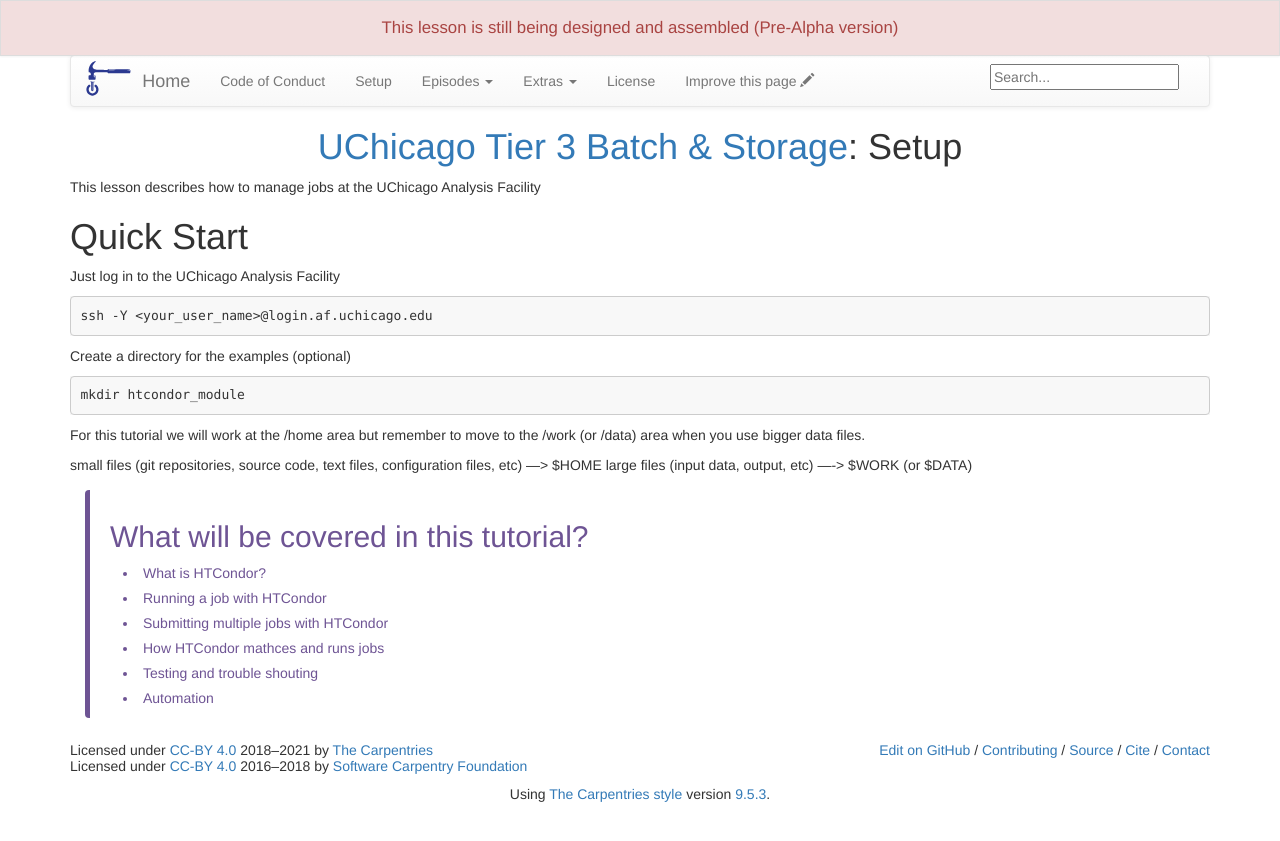
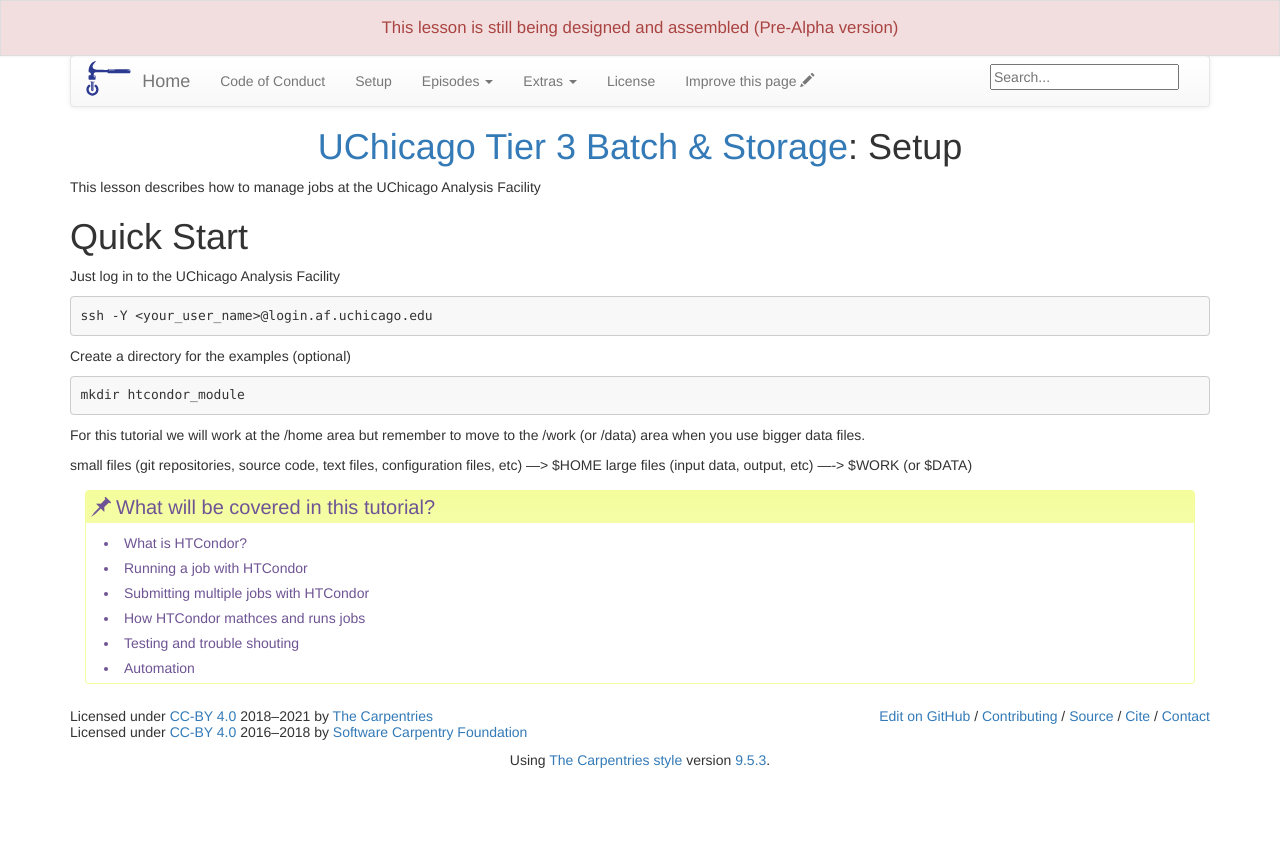
Before and after one commit to Cecilia-Duran/chicago_tier3_batch_and_storage, a Jekyll site: the page built from setup.md, in a window 1280 px wide. Shown: the top 841 px of the page. Built offline with Jekyll 4.4.1, drawn with Linux system fonts in a browser that asks for light colours.

Commit message:
Update setup.md

```diff
--- a/setup.md
+++ b/setup.md
@@ -34,7 +34,7 @@ large files (input data, output, etc) ----> $WORK (or $DATA)
 >
 > - Automation
 >
-{: .output}
+{: .callout}
 {: .language-bash}
 
 
```
